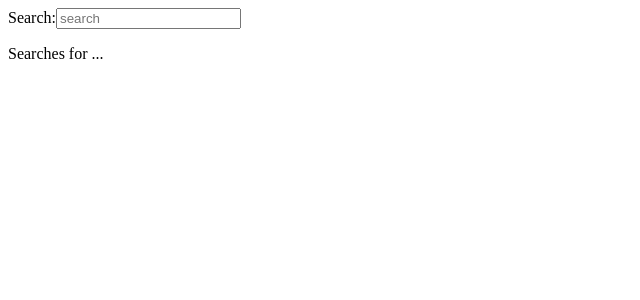
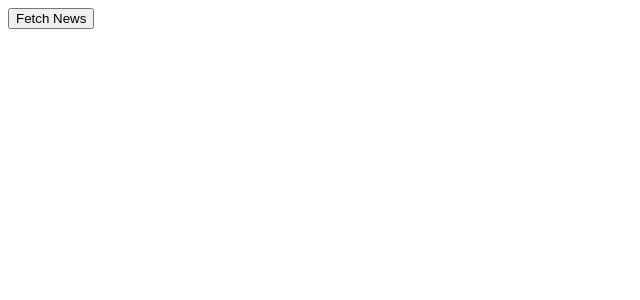
Before and after one commit to AlexandrMers/react-testing-library_learn, a React (Create React App) app: page / in a window 1280 px wide. Shown: the top 300 px of the page, without its empty margins (0-640 px from the left). Built offline with nearby package versions, Linux system fonts and the light colour scheme.

Commit message:
Рассмотрены варианты тестирования асинхронного кода.

```diff
--- a/package.json
+++ b/package.json
@@ -6,6 +6,7 @@
     "@testing-library/jest-dom": "^5.11.4",
     "@testing-library/react": "^11.1.0",
     "@testing-library/user-event": "^12.1.10",
+    "axios": "^0.21.1",
     "prettier": "^2.2.1",
     "react": "^17.0.1",
     "react-dom": "^17.0.1",
--- a/src/App.js
+++ b/src/App.js
@@ -1,22 +1,38 @@
 import React, { useState } from "react";
+import axios from "axios";
 
-import Search from "./Search";
+export const URL = "http://hn.algolia.com/api/v1/search";
 
-function App() {
-  const [search, setSearch] = useState("");
+const App = () => {
+  const [news, setNews] = useState([]);
+  const [error, setError] = useState(null);
 
-  const handleChange = ({ target: { value } }) => {
-    setSearch(value);
+  const handleFetch = async () => {
+    try {
+      const result = await axios.get(`${URL}?query=React`);
+      setNews(result.data.hits);
+    } catch (error) {
+      setError(error);
+    }
   };
 
   return (
     <div>
-      <Search value={search} onChange={handleChange}>
-        Search:
-      </Search>
-      <p>Searches for {search ? search : "..."}</p>
+      <button type="button" onClick={handleFetch}>
+        Fetch News
+      </button>
+
+      {error && <span>Something went wrong ...</span>}
+
+      <ul>
+        {news.map(({ objectID, url, title }) => (
+          <li key={objectID}>
+            <a href={url}>{title}</a>
+          </li>
+        ))}
+      </ul>
     </div>
   );
-}
+};
 
 export default App;
```
Also changed, not shown: 2 other files (tests, documents, lock files or other folders).
